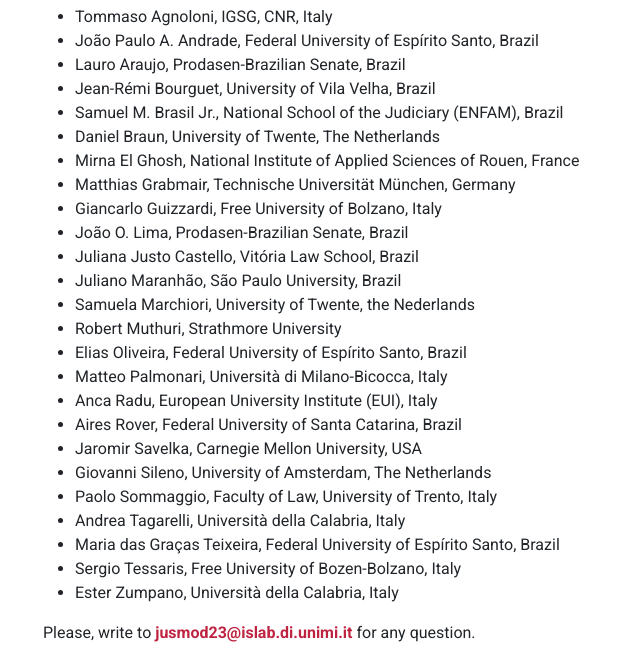
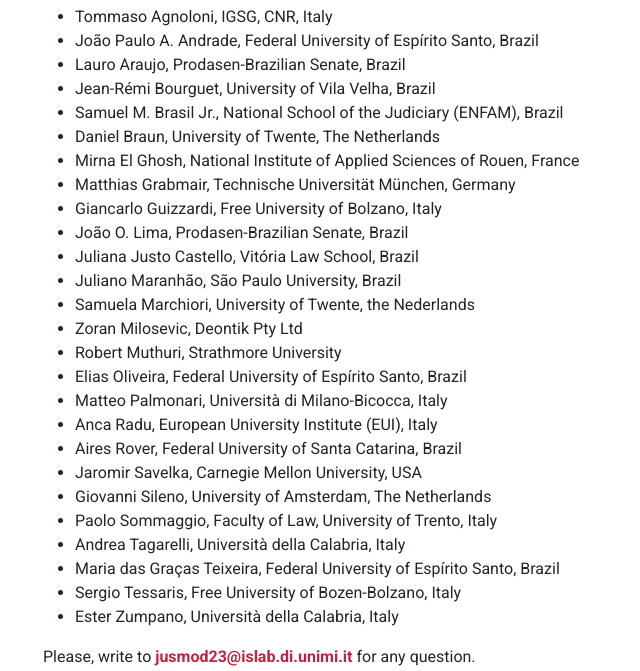
Before and after one commit to jusmod2023/jusmod2023.github.io, a plain HTML site: page index.html in a window 1280 px wide. Shown: the part 1665-2336 px from the top of the page, without its empty margins (139-779 px from the left). Drawn offline with nearby package versions, Linux system fonts and the light colour scheme.

Commit message:
edit the PC list

```diff
--- a/index.html
+++ b/index.html
@@ -201,6 +201,7 @@
             <li>Juliana Justo Castello, Vitória Law School, Brazil</li>
             <li>Juliano Maranhão, São Paulo University, Brazil</li>
             <li>Samuela Marchiori, University of Twente, the Nederlands</li>
+            <li>Zoran Milosevic, Deontik Pty Ltd</li>
             <li>Robert Muthuri, Strathmore University</li>
             <li>
               Elias Oliveira, Federal University of Espírito Santo, Brazil
```
